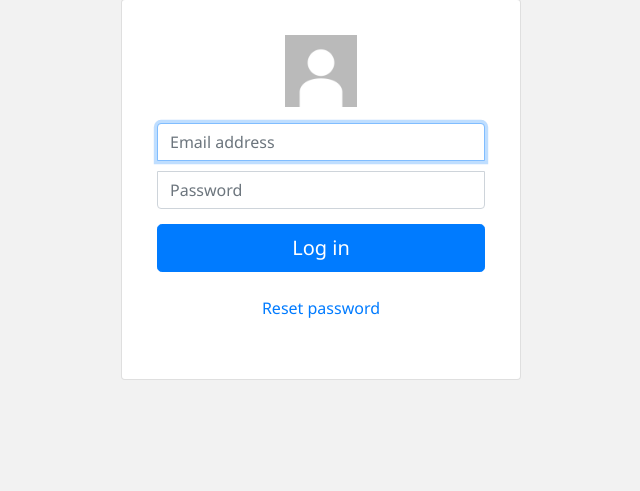
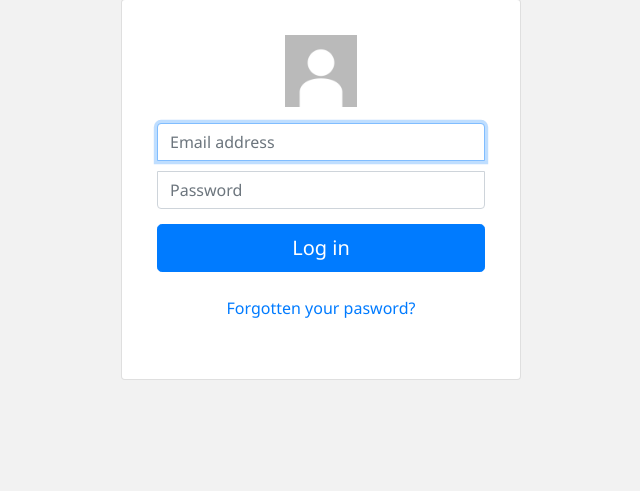
Before and after one commit to SamanthaChia/AWDCW2, a Django app: page /login/ in a window 1280 px wide. Shown: the part 88-579 px from the top of the page, without its empty margins (319-959 px from the left). Run offline with Django 3.2, Linux system fonts and the light colour scheme; some libraries are stand-ins or nearby versions.

Commit message:
added to login page

```diff
--- a/coursework2/accounts/templates/accounts/login.html
+++ b/coursework2/accounts/templates/accounts/login.html
@@ -58,7 +58,7 @@
 				</form>
 
 				<div class="d-flex flex-column my-4">
-					<a class="m-auto" href="#">Reset password</a>
+					<a class="m-auto" href="{% url 'password_reset' %}">Forgotten your pasword?</a>
 				</div>
 		  </div>
 		</div>
```
